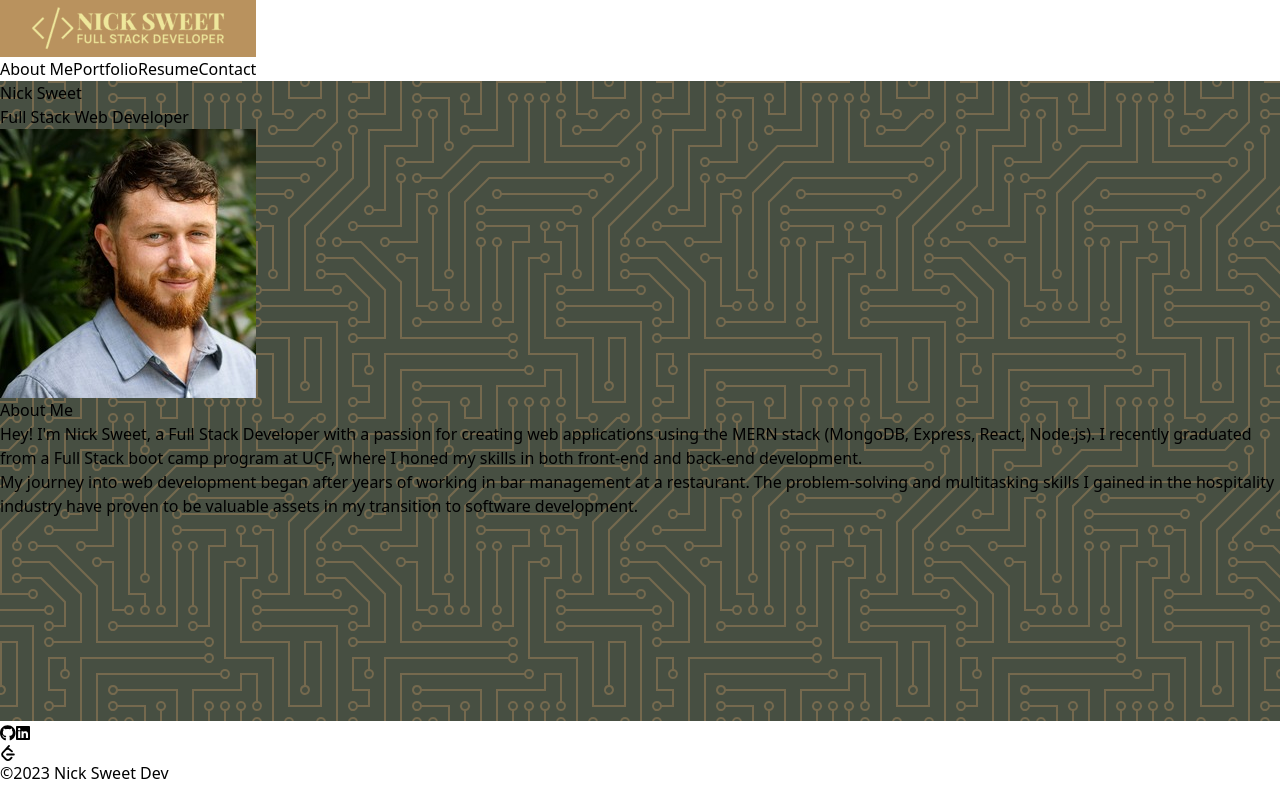
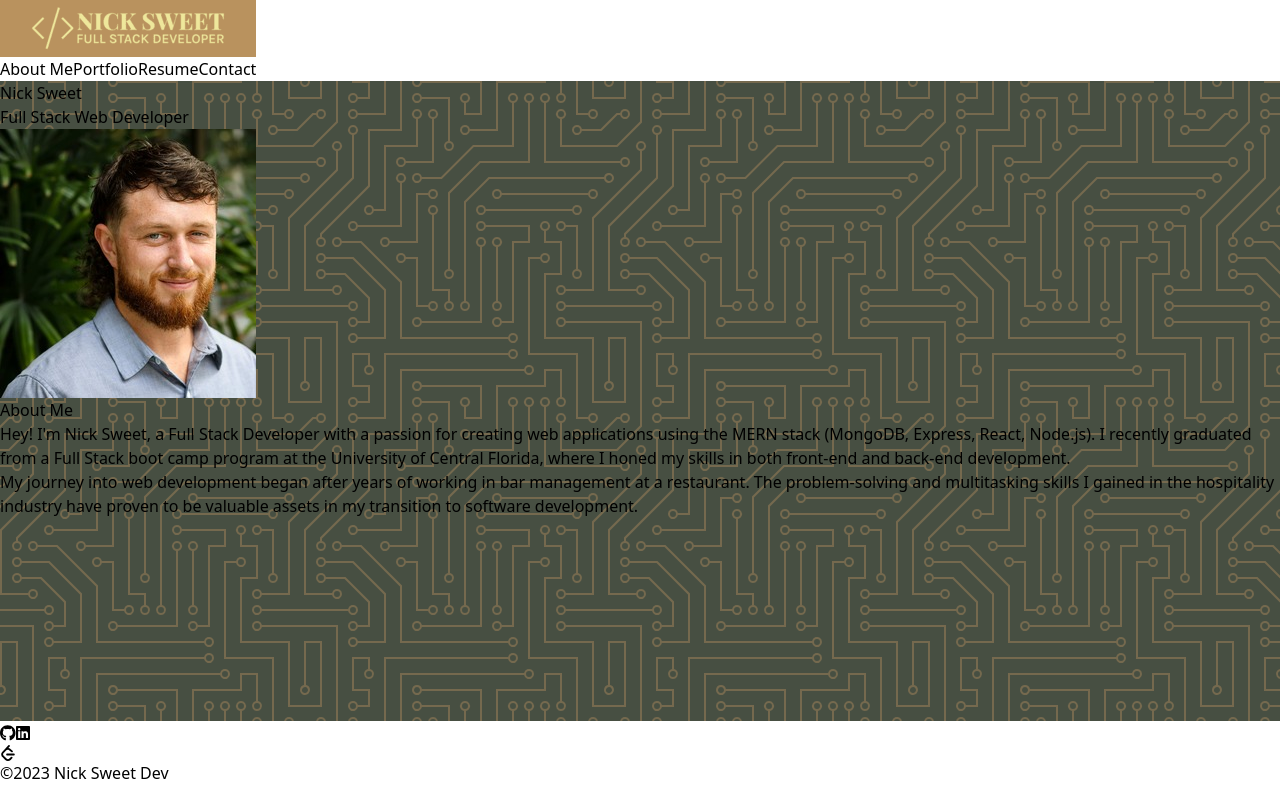
Before and after one commit to NickSweet1/Portfolio, a React (Create React App) app: page / in a window 1280 px wide. Built offline with nearby package versions, Linux system fonts and the light colour scheme.

Commit message:
test change

```diff
--- a/src/components/AboutMe.js
+++ b/src/components/AboutMe.js
@@ -24,7 +24,7 @@ function AboutMe() {
           Hey! I'm Nick Sweet, a Full Stack Developer with a passion for
           creating web applications using the MERN stack (MongoDB, Express,
           React, Node.js). I recently graduated from a Full Stack boot camp
-          program at UCF, where I honed my skills in both front-end and
+          program at the University of Central Florida, where I honed my skills in both front-end and
           back-end development.
         </p>
         <p className="mt-4 text-lg leading-6 text-white-600">
```
